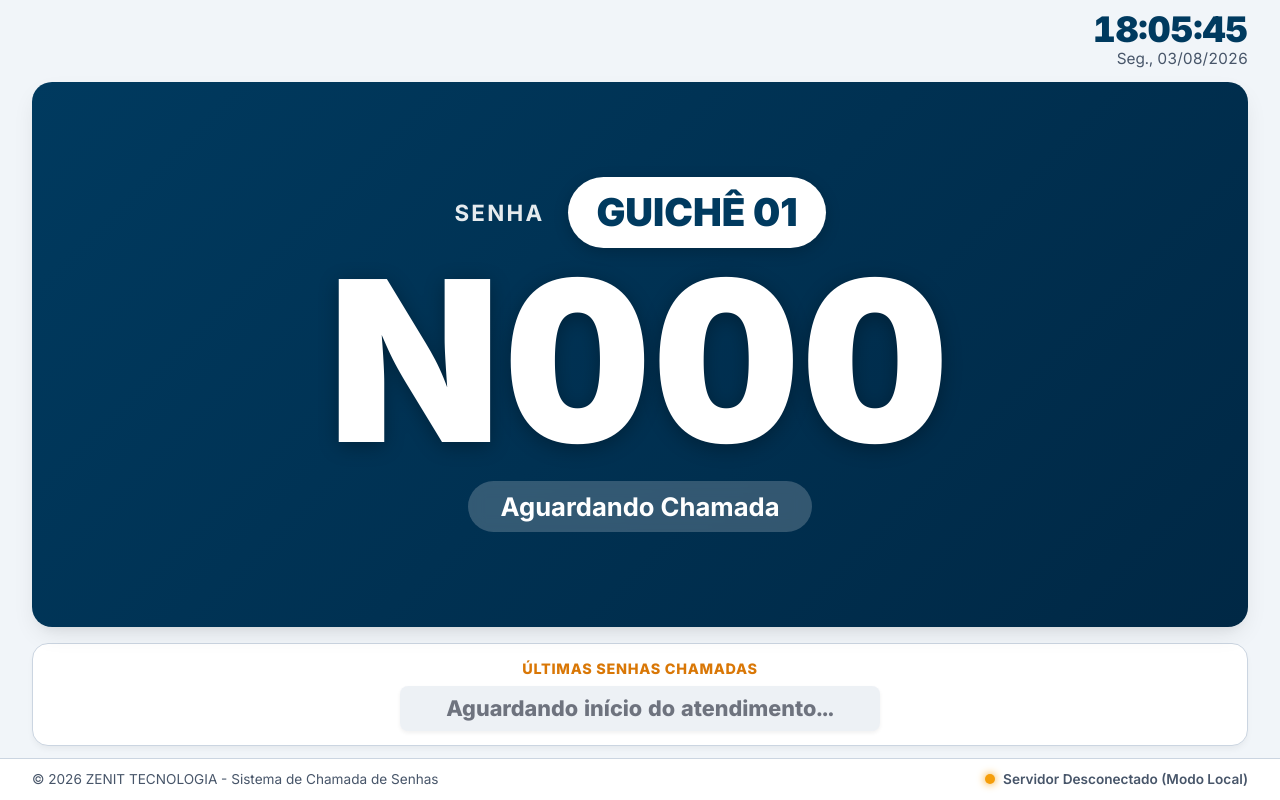
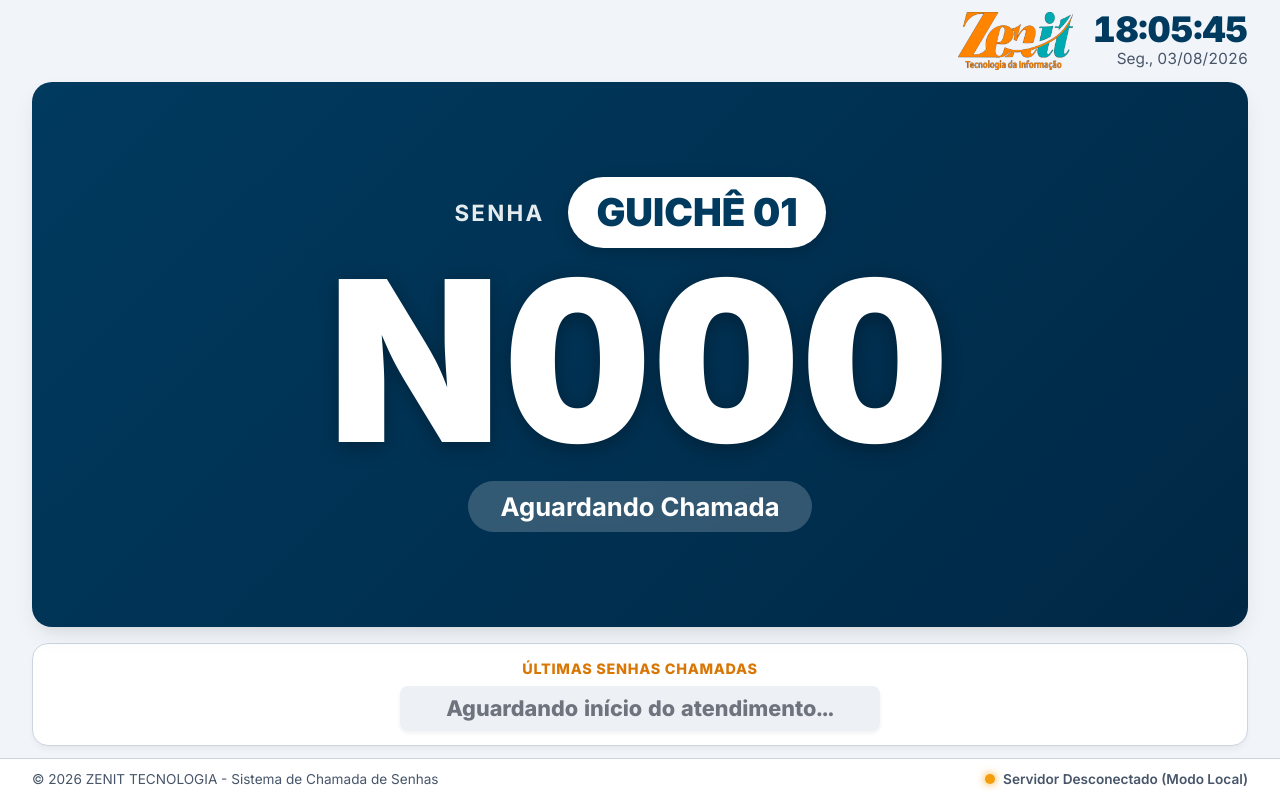
Before and after one commit to lpl2103/chamada-de-senhas, a website: page tv.html in a window 1280 px wide. Drawn offline with Linux system fonts and the light colour scheme.

Commit message:
feat(tv): inserida a logo nvzenit.webp no canto superior direito do painel da TV

```diff
--- a/css/style.css
+++ b/css/style.css
@@ -729,7 +729,7 @@ html.doctor-mode, body.doctor-mode {
 .btn-modal-confirm:hover { background: #b91c1c; }
 
 /* --------------------------------------------------------------------------
-   8. ESTILOS DA TELA DE TV (tv.html - HISTÓRICO EM LISTA VERTICAL)
+   8. ESTILOS DA TELA DE TV (tv.html - LOGO E HORA NO CANTO SUPERIOR DIREITO)
    -------------------------------------------------------------------------- */
 html.tv-mode, body.tv-mode {
   height: 100vh;
@@ -749,6 +749,18 @@ html.tv-mode, body.tv-mode {
 }
 
 .tv-header-content { display: flex; justify-content: flex-end; width: 100%; }
+
+.tv-header-right {
+  display: flex;
+  align-items: center;
+  gap: 1.25rem;
+}
+
+.tv-brand-logo {
+  height: clamp(38px, 4.5vw, 58px);
+  width: auto;
+  object-fit: contain;
+}
 
 .clock-display {
   display: flex;
@@ -811,7 +823,7 @@ html.tv-mode, body.tv-mode {
 
 .tv-history-list {
   display: flex;
-  flex-direction: column; /* FORÇA EXIBIÇÃO EM LISTA VERTICAL */
+  flex-direction: column;
   align-items: center;
   gap: 0.35rem;
   list-style: none;
--- a/tv.html
+++ b/tv.html
@@ -24,13 +24,16 @@
   <a href="#main-tv-content" class="skip-link">Pular para o conteúdo principal</a>
 
   <!-- ====================================================================
-       CABEÇALHO MINIMALISTA DA TV (APENAS HORA E DATA)
+       CABEÇALHO DA TV (LOGO DA ZENIT TECNOLOGIA E RELÓGIO NO CANTO SUPERIOR DIREITO)
        ==================================================================== -->
   <header class="app-header tv-header-minimal" role="banner">
     <div class="tv-header-content">
-      <div class="clock-display">
-        <span id="digitalClock" class="clock-time">00:00:00</span>
-        <span id="digitalDate" class="clock-date">seg., 01/01/2026</span>
+      <div class="tv-header-right">
+        <img src="imagens/nvzenit.webp" alt="Logo Zenit Tecnologia" class="tv-brand-logo" />
+        <div class="clock-display">
+          <span id="digitalClock" class="clock-time">00:00:00</span>
+          <span id="digitalDate" class="clock-date">seg., 01/01/2026</span>
+        </div>
       </div>
     </div>
   </header>
```
